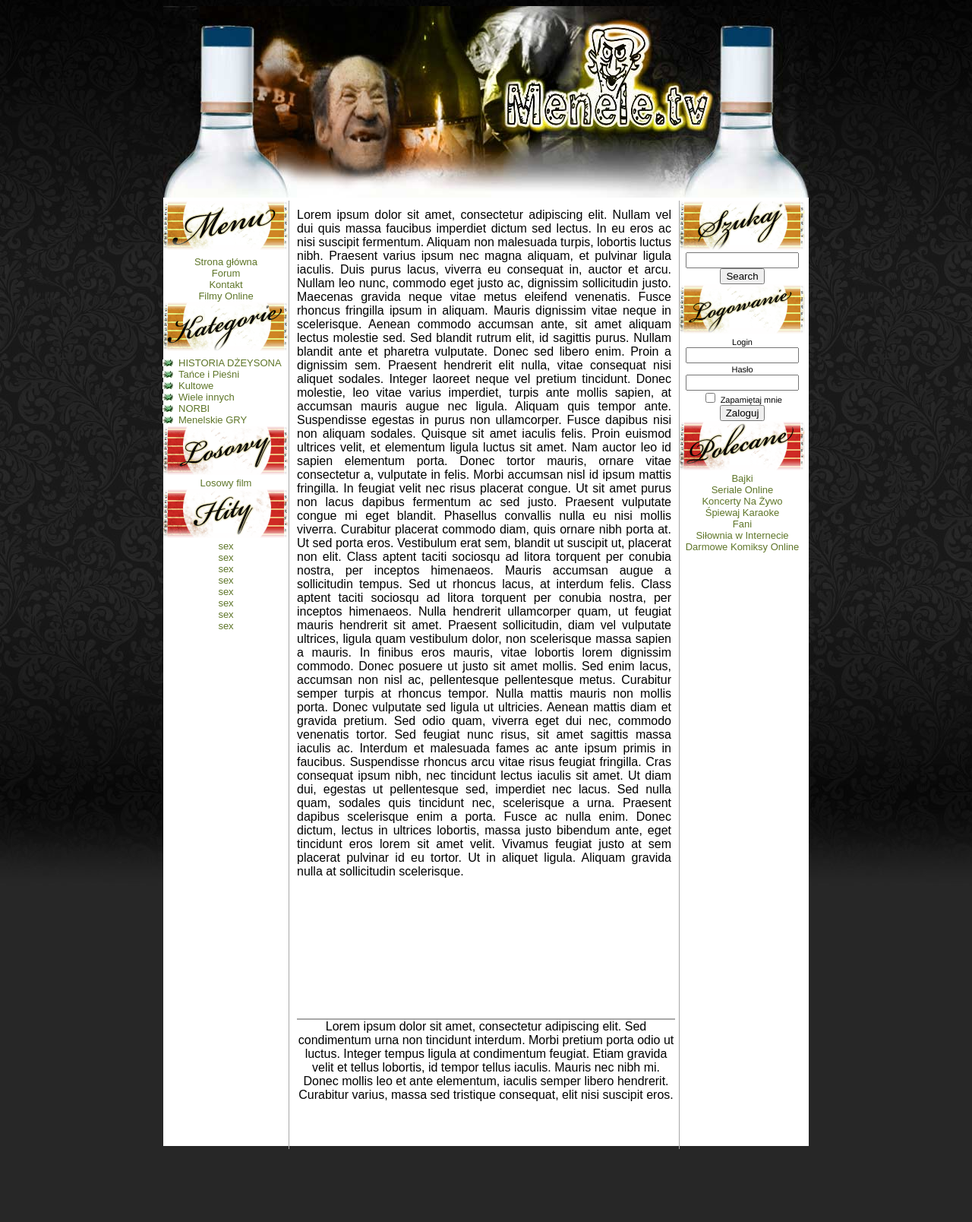
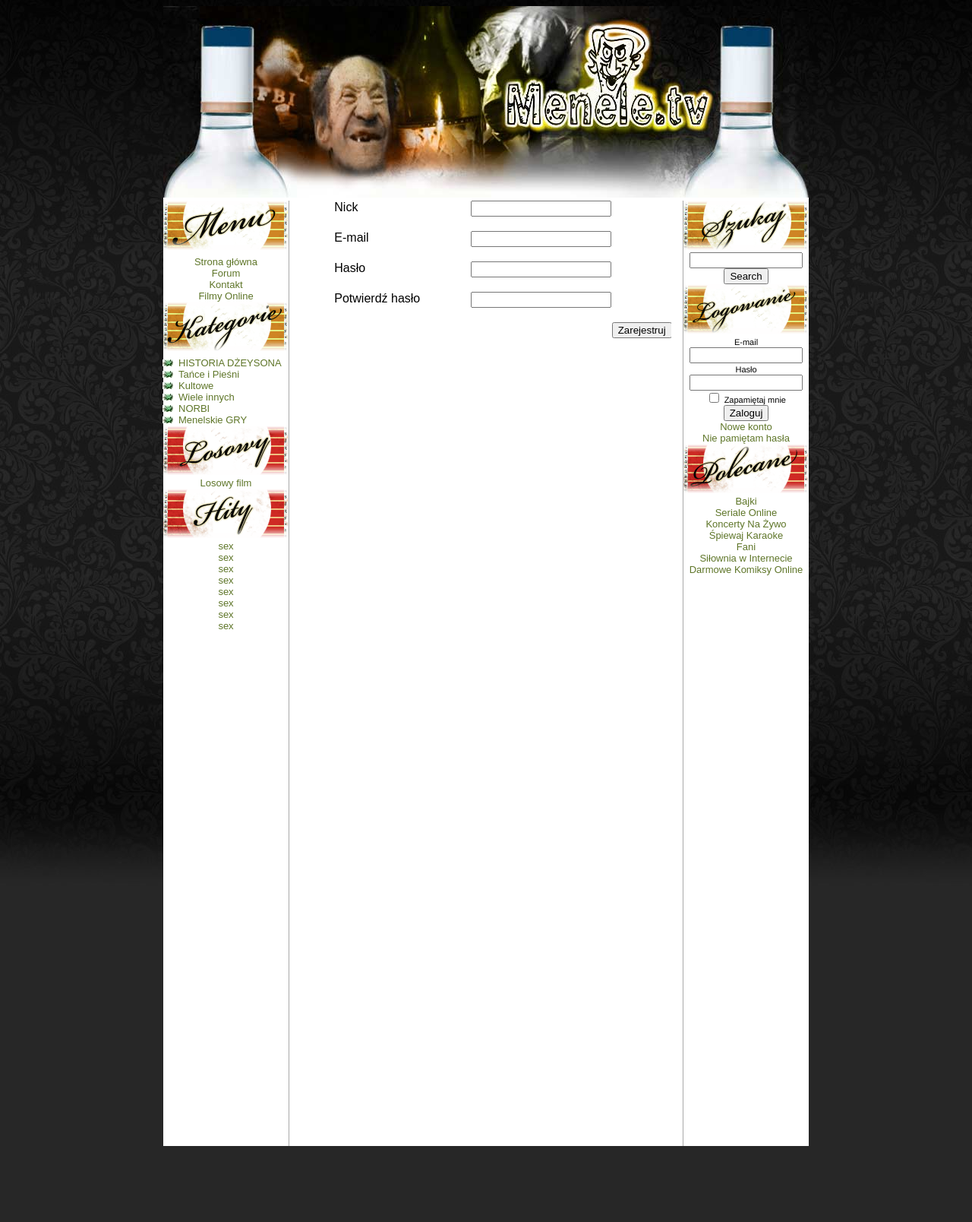
Before and after one commit to kacpereqo/menel.me, a Flask app: page /register in a window 1280 px wide. Shown: the whole page at 76% size. Run offline with Flask 2, Linux system fonts and the light colour scheme.

Commit message:
sessia seX i sul

```diff
--- a/main.py
+++ b/main.py
@@ -1,14 +1,69 @@
-from flask import Flask, render_template, request, redirect, url_for
+import sqlite3
+from flask import Flask, render_template, request, redirect, url_for, session
+
+conn = sqlite3.connect('database.db',check_same_thread=False)
+c = conn.cursor()
 
 app = Flask(__name__)
+app.secret_key = "secret"
 
 @app.route('/')
 def index():
     return render_template('index.html')
 
-@app.route('/register')
+
+@app.route('/register', methods=['POST', 'GET'])
 def register():
-    return render_template('index.html')
+    if request.method == 'POST':
+        session.pop('user', None)
+        nick = request.form['nck']
+        password = request.form['pswrd']
+        email = request.form['eml']
+        c.execute("INSERT INTO users (nick, password, email) VALUES (?, ?, ?)", (nick, password, email))
+        conn.commit()
+        return redirect(url_for('login'))
+    return render_template('register.html')
+
+@app.route('/user')
+def user():
+    if "user" in session:
+        user = session['user']
+        nick = user['nick']
+        email = user['email']
+        password = user['password']
+        print(nick)
+        return render_template('user.html', nick=nick, email=email, password=password)
+    else:
+        return redirect(url_for('index'))
+
+
+@app.route('/login', methods=['POST', 'GET'])
+def login():
+    if request.method == 'POST':
+        email = request.form['eml']
+        password = request.form['pswrd']
+        c.execute(
+            "SELECT * FROM users WHERE email = ? AND password = ?", (email, password))
+        data = c.fetchone()
+        if data is None:
+            return redirect(url_for('index'))
+        else:
+            print(data)
+            session['user'] = {}
+            session['user']['nick'] = data[1]
+            session['user']['password'] = password
+            session['user']['email'] = email
+            return redirect(url_for('user'))
+    return render_template('login.html')
+
+@app.route('/logout', methods=['POST', 'GET'])
+def logout():
+    if request.method == "POST":
+        session.pop('user', None)
+        return redirect(url_for('index'))
+    else:
+        return render_template('index.html')
+
 
 if __name__ == '__main__':
     app.run(debug=True)
--- a/static/styles/style.css
+++ b/static/styles/style.css
@@ -13,9 +13,9 @@ html {
     margin-left: auto;
     margin-right: auto;
     background-color: white;
-    height:1500px;
+    height: 1500px;
     width: 850px;
-    margin-bottom:100px;
+    margin-bottom: 100px;
 }
 
 #logo {
@@ -23,26 +23,38 @@ html {
     height: fit-content;
 }
 
-#left-bar, #right-bar{
-    float:left;
+#left-bar, #right-bar {
+    float: left;
     width: 165px;
-    height: 1248px;
-}
-#left-bar{
-    border-right: #A8A8A8  solid 1px;
+    height: 1244px;
 }
 
-#right-bar{
-    border-left: #A8A8A8  solid 1px;
+#left-bar {
+    border-right: #A8A8A8 solid 1px;
 }
 
-#content{
+#right-bar {
+    float: right;
+    border-left: #A8A8A8 solid 1px;
+}
+
+#mid-bar {
     position: relative;
-    float:left;
+    float: left;
     width: 58%;
-    margin: 10px;
+    margin: 0 10px 0 10px;
     text-align: justify;
-    height: 1068px;
+    height: 1248px;
+    overflow: hidden;
+}
+
+#content {
+    position: relative;
+    float: left;
+    width: 498px;
+    text-align: justify;
+    height: 1058px;
+    overflow: hidden;
 }
 
 ul {
@@ -54,36 +66,59 @@ ul {
     height: fit-content;
     text-align: center;
     display: block;
-    float:inline-end left;
+    float: inline-end left;
 }
 
-ul a{
-    color:#5e7528;
+ul a {
+    color: #5e7528;
     text-decoration: none;
 }
 
-ul a:hover{
+ul a:hover {
     color: #86A738;
 }
-ul span{
+
+ul span {
     font-family: helvetica, sans-serif;
     font-size: 11px;
 }
 
-#tagi{
-    position:absolute;
-    bottom:-180px;
+#tagi {
+    position: absolute;
+    bottom: 0;
+    left: 0;
     border-top: 2px solid #A8A8A8;
     width: 498px;
-    height: 180px;
+    height: 178px;
     text-align: center;
 }
-#right-bar input[type=text]{
+
+#right-bar input[type=text] {
     width: 85%;
 }
 
-#kategorie li:nth-child(1n+2){
+#kategorie li:nth-child(1n+2) {
     list-style-image: url("../img/gwiazdka.jpg");
     text-align: left;
     margin-left: 20px;
 }
+
+#rejestracja{
+    margin: auto;
+    width: 80%;
+    position: relative;
+}
+
+.rejestracja-field{
+    width: 100%;
+    height: 30px;
+    margin-bottom: 10px;
+}
+.rejestracja-field input{
+    position: absolute;
+    right: 30px;
+}
+.rejestracja-field:last-child{
+    position: absolute;
+    right: -80px;
+}
--- a/templates/base.html
+++ b/templates/base.html
@@ -15,7 +15,7 @@
         <div id="left-bar">
             <ul id="menu">
                 <li><img src=" /static/img/menu.bmp"></li>
-                <li><a href="#">Strona główna</a></li>
+                <li><a href="/">Strona główna</a></li>
                 <li><a href="#">Forum</a></li>
                 <li><a href="#">Kontakt</a></li>
                 <li><a href="#">Filmy Online</a></li>
@@ -48,7 +48,7 @@
                 <li><a href="#">sex</a></li>
             </ul>
         </div>
-        <div id="content">
+        <div id="mid-bar">
             {% block content %}
             {% endblock %}
         </div>
@@ -60,12 +60,23 @@
             </ul>
 
             <ul id="logowanie">
-                <li><img src=" /static/img/logowanie.bmp"></li>
-                <li> <span>Login</span> <input type="text"></li>
-                <li> <span>Hasło</span> <input type="text"></li>
-                <li><input type="checkbox"> <span>Zapamiętaj mnie</span></li>
-                <li><input type="submit" value="Zaloguj"></li>
-
+                {% if session|length < 1 %}
+                <form action="{{url_for('login')}}" method="POST">
+                    <li><img src=" /static/img/logowanie.bmp"></li>
+                    <li> <span>E-mail</span> <input type="text" name="eml"></li>
+                    <li> <span>Hasło</span> <input type="text" name="pswrd"></li>
+                    <li><input type="checkbox"> <span>Zapamiętaj mnie</span></li>
+                    <li><input type="submit" value="Zaloguj"></li>
+                    <li><a href="/register">Nowe konto</a></li>
+                    <li><a href="#">Nie pamiętam hasła</a></li>
+                </form>
+                {% else %}
+                    zalogowany
+                    <a href="/user">Profil</a>
+                    <form action="{{url_for('logout')}}" method="POST">
+                        <input type="submit" value="wyloguj">
+                    </form>
+                {% endif %}
             </ul>
 
             <ul id="polecane">
--- a/templates/index.html
+++ b/templates/index.html
@@ -6,48 +6,74 @@
 
 {% block content %}
 
-
-Lorem ipsum dolor sit amet, consectetur adipiscing elit. Nullam vel dui quis massa faucibus imperdiet dictum sed lectus.
+<div id="content">
+    Lorem ipsum dolor sit amet, consectetur adipiscing elit. Nullam vel dui quis massa faucibus imperdiet dictum sed
+    lectus.
     In eu eros ac nisi suscipit fermentum. Aliquam non malesuada turpis, lobortis luctus nibh. Praesent varius ipsum nec
-magna aliquam, et pulvinar ligula iaculis. Duis purus lacus, viverra eu consequat in, auctor et arcu. Nullam leo nunc,
+    magna aliquam, et pulvinar ligula iaculis. Duis purus lacus, viverra eu consequat in, auctor et arcu. Nullam leo
+    nunc,
     commodo eget justo ac, dignissim sollicitudin justo. Maecenas gravida neque vitae metus eleifend venenatis. Fusce
-rhoncus fringilla ipsum in aliquam. Mauris dignissim vitae neque in scelerisque. Aenean commodo accumsan ante, sit amet
+    rhoncus fringilla ipsum in aliquam. Mauris dignissim vitae neque in scelerisque. Aenean commodo accumsan ante, sit
+    amet
     aliquam lectus molestie sed. Sed blandit rutrum elit, id sagittis purus. Nullam blandit ante et pharetra vulputate.
     Donec sed libero enim.
 
-Proin a dignissim sem. Praesent hendrerit elit nulla, vitae consequat nisi aliquet sodales. Integer laoreet neque vel
-pretium tincidunt. Donec molestie, leo vitae varius imperdiet, turpis ante mollis sapien, at accumsan mauris augue nec
-ligula. Aliquam quis tempor ante. Suspendisse egestas in purus non ullamcorper. Fusce dapibus nisi non aliquam sodales.
+    Proin a dignissim sem. Praesent hendrerit elit nulla, vitae consequat nisi aliquet sodales. Integer laoreet neque
+    vel
+    pretium tincidunt. Donec molestie, leo vitae varius imperdiet, turpis ante mollis sapien, at accumsan mauris augue
+    nec
+    ligula. Aliquam quis tempor ante. Suspendisse egestas in purus non ullamcorper. Fusce dapibus nisi non aliquam
+    sodales.
     Quisque sit amet iaculis felis. Proin euismod ultrices velit, et elementum ligula luctus sit amet. Nam auctor leo id
     sapien elementum porta. Donec tortor mauris, ornare vitae consectetur a, vulputate in felis. Morbi accumsan nisl id
-ipsum mattis fringilla. In feugiat velit nec risus placerat congue. Ut sit amet purus non lacus dapibus fermentum ac sed
+    ipsum mattis fringilla. In feugiat velit nec risus placerat congue. Ut sit amet purus non lacus dapibus fermentum ac
+    sed
     justo. Praesent vulputate congue mi eget blandit.
 
     Phasellus convallis nulla eu nisi mollis viverra. Curabitur placerat commodo diam, quis ornare nibh porta at. Ut sed
     porta eros. Vestibulum erat sem, blandit ut suscipit ut, placerat non elit. Class aptent taciti sociosqu ad litora
-torquent per conubia nostra, per inceptos himenaeos. Mauris accumsan augue a sollicitudin tempus. Sed ut rhoncus lacus,
+    torquent per conubia nostra, per inceptos himenaeos. Mauris accumsan augue a sollicitudin tempus. Sed ut rhoncus
+    lacus,
     at interdum felis.
 
-Class aptent taciti sociosqu ad litora torquent per conubia nostra, per inceptos himenaeos. Nulla hendrerit ullamcorper
-quam, ut feugiat mauris hendrerit sit amet. Praesent sollicitudin, diam vel vulputate ultrices, ligula quam vestibulum
+    Class aptent taciti sociosqu ad litora torquent per conubia nostra, per inceptos himenaeos. Nulla hendrerit
+    ullamcorper
+    quam, ut feugiat mauris hendrerit sit amet. Praesent sollicitudin, diam vel vulputate ultrices, ligula quam
+    vestibulum
     dolor, non scelerisque massa sapien a mauris. In finibus eros mauris, vitae lobortis lorem dignissim commodo. Donec
     posuere ut justo sit amet mollis. Sed enim lacus, accumsan non nisl ac, pellentesque pellentesque metus. Curabitur
-semper turpis at rhoncus tempor. Nulla mattis mauris non mollis porta. Donec vulputate sed ligula ut ultricies. Aenean
-mattis diam et gravida pretium. Sed odio quam, viverra eget dui nec, commodo venenatis tortor. Sed feugiat nunc risus,
+    semper turpis at rhoncus tempor. Nulla mattis mauris non mollis porta. Donec vulputate sed ligula ut ultricies.
+    Aenean
+    mattis diam et gravida pretium. Sed odio quam, viverra eget dui nec, commodo venenatis tortor. Sed feugiat nunc
+    risus,
     sit amet sagittis massa iaculis ac.
 
-Interdum et malesuada fames ac ante ipsum primis in faucibus. Suspendisse rhoncus arcu vitae risus feugiat fringilla.
-Cras consequat ipsum nibh, nec tincidunt lectus iaculis sit amet. Ut diam dui, egestas ut pellentesque sed, imperdiet
-nec lacus. Sed nulla quam, sodales quis tincidunt nec, scelerisque a urna. Praesent dapibus scelerisque enim a porta.
-Fusce ac nulla enim. Donec dictum, lectus in ultrices lobortis, massa justo bibendum ante, eget tincidunt eros lorem sit
-amet velit. Vivamus feugiat justo at sem placerat pulvinar id eu tortor. Ut in aliquet ligula. Aliquam gravida nulla at
-sollicitudin scelerisque.
-
+    Class aptent taciti sociosqu ad litora torquent per conubia nostra, per inceptos himenaeos. Nulla hendrerit
+    ullamcorper
+    quam, ut feugiat mauris hendrerit sit amet. Praesent sollicitudin, diam vel vulputate ultrices, ligula quam
+    vestibulum
+    dolor, non scelerisque massa sapien a mauris. In finibus eros mauris, vitae lobortis lorem dignissim commodo. Donec
+    posuere ut justo sit amet mollis. Sed enim lacus, accumsan non nisl ac, pellentesque pellentesque metus. Curabitur
+    semper turpis at rhoncus tempor. Nulla mattis mauris non mollis porta. Donec vulputate sed ligula ut ultricies.
+    Aenean
+    mattis diam et gravida pretium. Sed odio quam, viverra eget dui nec, commodo venenatis tortor. Sed feugiat nunc
+    risus,
+    sit amet sagittis massa iaculis ac.
+    Class aptent taciti sociosqu ad litora torquent per conubia nostra, per inceptos himenaeos. Nulla hendrerit
+    ullamcorper
+    quam, ut feugiat mauris hendrerit sit amet. Praesent sollicitudin, diam vel vulputate ultrices, ligula quam
+    vestibulum
+    dolor, non scelerisque massa sapien a mauris. In finibus eros mauris, vitae lobortis lorem dignissim commodo. Donec
+    posuere ut justo sit amet mollis. Sed enim lacus, accumsan non nisl ac, pellentesque pellentesque metus. Curabitur
+    semper turpis at rhoncus tempor. Nulla mattis mauris non mollis porta. Donec vulputate sed ligula ut ultricies.
+    Aenean
+    mattis diam et gravida pretium. Sed odio quam, viverra eget dui nec, commodo venenatis tortor. Sed feugiat nunc
+    risus,
+    sit amet sagittis massa iaculis ac.
+</div>
 
 <div id="tagi">
-    Lorem ipsum dolor sit amet, consectetur adipiscing elit. Sed condimentum urna non tincidunt interdum. Morbi
-    pretium porta odio ut luctus. Integer tempus ligula at condimentum feugiat. Etiam gravida velit et tellus
-    lobortis, id tempor tellus iaculis. Mauris nec nibh mi. Donec mollis leo et ante elementum, iaculis semper
-    libero hendrerit. Curabitur varius, massa sed tristique consequat, elit nisi suscipit eros.
+    sex
 </div>
+
 {% endblock %}
--- /dev/null
+++ b/templates/register.html
@@ -0,0 +1,33 @@
+{% extends "base.html" %}
+
+{% block title %}
+{{request.url_rule}}
+{% endblock %}
+
+{% block content %}
+
+<div id="rejestracja">
+    <form action="#" method="post">
+        <div class="rejestracja-field">
+            <label for="nck">Nick</label>
+            <input name="nck" type="text">
+        </div>
+        <div class="rejestracja-field">
+            <label for="email">E-mail</label>
+            <input name="eml" type="text">
+        </div>
+        <div class="rejestracja-field">
+            <label for="password">Hasło</label>
+            <input name="pswrd" type="text">
+        </div>
+        <div class="rejestracja-field">
+            <label for="password-repeat">Potwierdź hasło</label>
+            <input name="pswrd-r" type="text">
+        </div>
+        <div class="rejestracja-field">
+            <input type="submit" id="rejestracja-button" value="Zarejestruj">
+        </div>
+
+    </form>
+</div>
+{% endblock %}
```
Also changed, not shown: dbsetup.py (added, +11 -0 lines), templates/user.html (added, +13 -0 lines), database.db (added). Lines whose indentation alone changed are shown as unchanged.
